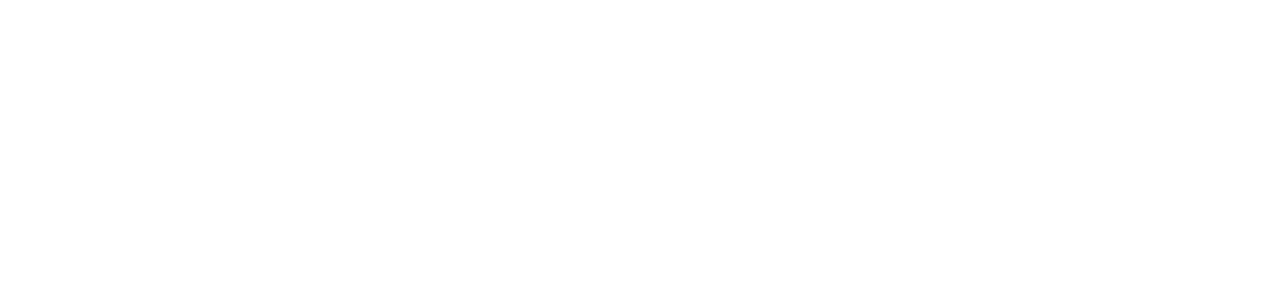
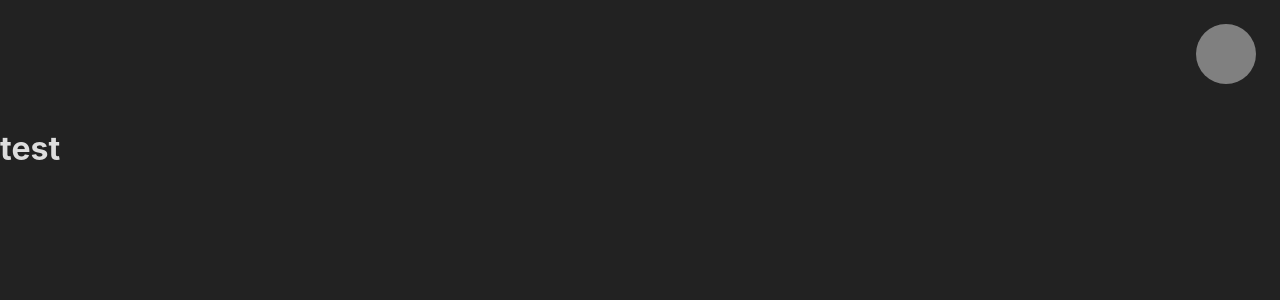
Before and after one commit to marckimbrey/habit-tracker, a React (Create React App) app: page / in a window 1280 px wide. Shown: the top 300 px of the page. Built offline with nearby package versions, Linux system fonts and the light colour scheme.

Commit message:
Added add habit components and toggle functionality

```diff
--- /dev/null
+++ b/src/AddHabitButton.js
@@ -0,0 +1,14 @@
+import React from "react";
+
+function AddHabitButton(props) {
+  //const classes = props.transition ? "add-habit-button" : "add-habit-button add-habit-button-active";
+  return (
+    <div
+      className="add-habit-button"
+      style={{ width: props.width + "px" }}
+      onClick={props.toggleInput}
+    ></div>
+  );
+}
+
+export default AddHabitButton;
--- /dev/null
+++ b/src/AddHabitInput.js
@@ -0,0 +1,15 @@
+import React from "react";
+
+function AddHabitInput(props) {
+  return (
+    <div className="add-habit">
+      <label for="add-habit">add habit</label>
+      <input className="add-habit-input" name="add-habit" type="text" />
+      <div className="add-habit-close" onClick={props.toggleInput}>
+        close
+      </div>
+    </div>
+  );
+}
+
+export default AddHabitInput;
--- a/src/App.css
+++ b/src/App.css
@@ -1,5 +1,57 @@
 .App {
+  background: #222;
+  color: #ddd;
+  height: 100vh;
 }
 
+/* HEADER */
 .App-header {
+  display: flex;
+  justify-content: flex-end;
+  padding: 1.5rem;
 }
+
+.add-habit-button,
+.add-habit {
+  height: 60px;
+  opacity: 0.5;
+  border-radius: 100px;
+  background: #ddd;
+  transition: all 0.5s;
+  color: #ddd;
+}
+.add-habit-button {
+  width: 60px;
+}
+
+.add-habit {
+  display: flex;
+  align-items: center;
+  width: 90%;
+}
+
+.add-habit-input {
+  border-radius: 100px;
+  margin: 0 3%;
+}
+
+.add-habit-input:active {
+  opacity: 1;
+  background: #ddd;
+}
+
+.add-habit-input {
+  height: 25px;
+}
+
+.add-habit label {
+  color: #222;
+  margin-left: 5%;
+  font-weight: bold;
+}
+
+.add-habit-close {
+  border-radius: 100px;
+  color: red;
+  margin-right: 3%;
+}
--- a/src/App.js
+++ b/src/App.js
@@ -1,10 +1,13 @@
 import React from "react";
 import "./App.css";
+import Header from "./Header";
+import HabitList from "./HabitList";
 
 function App() {
   return (
     <div className="App">
-      <header className="App-header"></header>
+      <Header></Header>
+      <HabitList />
     </div>
   );
 }
--- /dev/null
+++ b/src/Habit.js
@@ -0,0 +1,11 @@
+import React from "react";
+
+function Habit() {
+  return (
+    <div className="habit">
+      <h1>test</h1>
+    </div>
+  );
+}
+
+export default Habit;
--- /dev/null
+++ b/src/HabitList.js
@@ -0,0 +1,12 @@
+import React from "react";
+import Habit from "./Habit";
+
+function HabitList() {
+  return (
+    <div className="habit-list">
+      <Habit />
+    </div>
+  );
+}
+
+export default HabitList;
--- /dev/null
+++ b/src/Header.js
@@ -0,0 +1,46 @@
+import React from "react";
+import AddHabitButton from "./AddHabitButton";
+import AddHabitInput from "./AddHabitInput";
+
+class Header extends React.Component {
+  constructor(props) {
+    super(props);
+    this.state = {
+      inputActive: false,
+      width: 60,
+    };
+  }
+
+  // function to control animation
+  toggleInput(e) {
+    let width = this.state.width === 60 ? window.innerWidth * 0.9 : 60;
+    this.updateInputActive(600);
+    this.setState({ width: width });
+  }
+
+  updateInputActive(delay) {
+    setTimeout(() => {
+      this.setState({ inputActive: !this.state.inputActive });
+    }, delay);
+  }
+
+  render() {
+    const active = this.state.inputActive;
+    let input;
+    if (active) {
+      // if button clicked or large screen
+      input = <AddHabitInput toggleInput={(e) => this.toggleInput(e)} />;
+    } else {
+      input = (
+        <AddHabitButton
+          width={this.state.width}
+          toggleInput={(e) => this.toggleInput(e)}
+        />
+      );
+    }
+
+    return <div className="App-header">{input}</div>;
+  }
+}
+
+export default Header;
```
